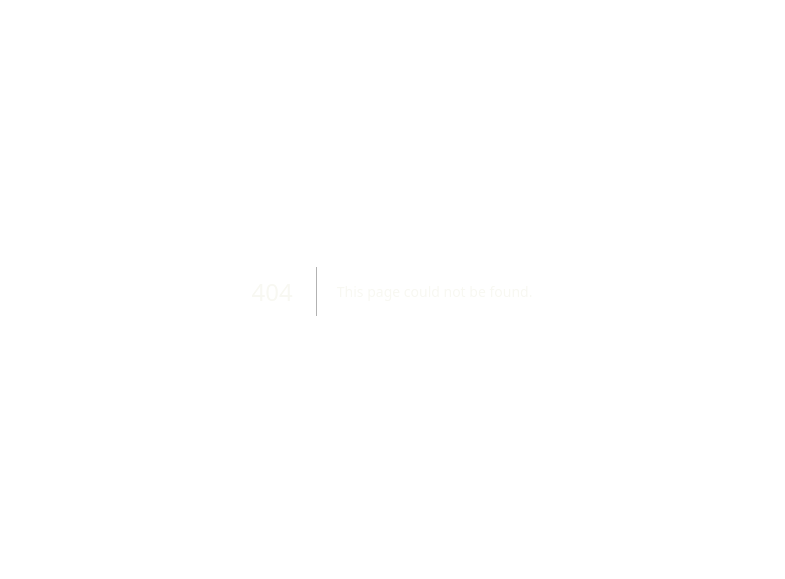
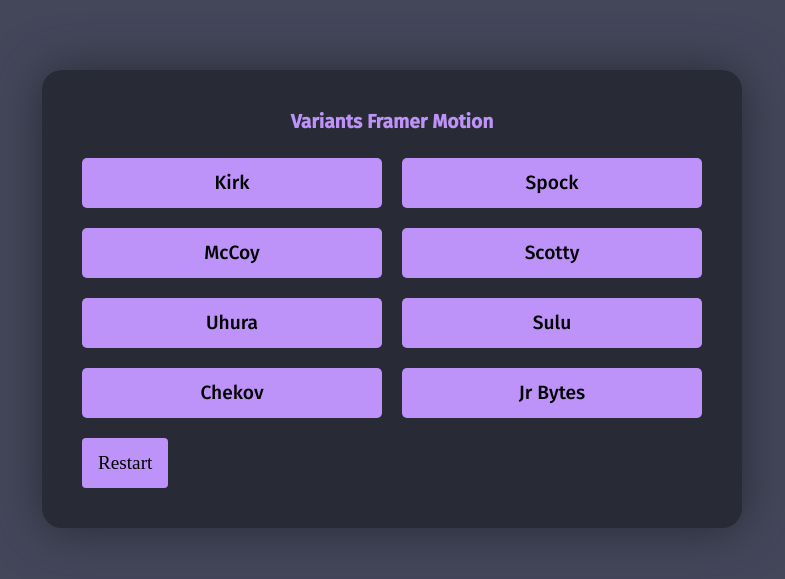
Before and after one commit to jrbytes/0001-palette, a Next.js app: page /variants-framer-motion in a window 1280 px wide. Before the commit this address had no page. Shown: the part 109-688 px from the top of the page, without its empty margins (248-1033 px from the left). Built offline with nearby package versions, Linux system fonts and the light colour scheme.

Commit message:
add variants

```diff
--- /dev/null
+++ b/src/components/VariantsFramerMotion/index.tsx
@@ -0,0 +1,50 @@
+import { motion } from 'framer-motion'
+import s from './styles.module.css'
+import { useRouter } from 'next/router'
+
+const starTrekCrew = [
+  'Kirk',
+  'Spock',
+  'McCoy',
+  'Scotty',
+  'Uhura',
+  'Sulu',
+  'Chekov',
+  'Jr Bytes'
+]
+
+export function VariantsFramerMotion () {
+  const router = useRouter()
+
+  const container = {
+    hidden: { opacity: 1, scale: 0 },
+    visible: {
+      opacity: 1,
+      scale: 1,
+      transition: {
+        delayChildren: 0.3,
+        staggerChildren: 0.2,
+      },
+    },
+  }
+
+  const item = {
+    hidden: { y: 20, opacity: 0 },
+    visible: {
+      y: 0,
+      opacity: 1,
+    },
+  }
+
+  return (
+    <div className={s.wrapper}>
+      <h2 className={s.h2}>Variants Framer Motion</h2>
+      <motion.ul variants={container} initial="hidden" animate="visible" className={s.ul}>
+        {starTrekCrew.map((name) => (
+          <motion.li key={name} variants={item} className={s.li}>{name}</motion.li>
+        ))}
+      </motion.ul>
+      <button onClick={() => router.reload()} className={s.button}>Restart</button>
+    </div>
+  )
+}
--- /dev/null
+++ b/src/components/VariantsFramerMotion/styles.module.css
@@ -0,0 +1,36 @@
+.wrapper {
+  width: 700px;
+  background-color: var(--background);
+  padding: 40px;
+  box-shadow: 1px 1px 50px var(--background);
+  border-radius: 20px;
+}
+
+.h2 {
+  margin-bottom: 1.6rem;
+  text-align: center;
+  color: var(--purple);
+}
+
+.ul {
+  list-style: none;
+  padding: 0;
+  margin: 0;
+  display: grid;
+  grid-template-columns: 1fr 1fr;
+  gap: 20px;
+}
+
+.li {
+  width: 100%;
+  height: 50px;
+  text-align: center;
+  line-height: 50px;
+  background-color: var(--purple);
+  border-radius: 5px;
+}
+
+.button {
+  height: 50px;
+  margin-top: 20px;
+}
--- a/src/pages/index.tsx
+++ b/src/pages/index.tsx
@@ -27,6 +27,7 @@ export default function Home() {
         <Link href="/usememo-star-trek-crew">08. useMemo - Star Trek Crew</Link>
         <Link href="/useeffect-star-trek-enterprise">09. useEffect - Star Trek Enterprise</Link>
         <Link href="/follow-pointer-framer-motion">10. Follow Pointer - Framer Motion</Link>
+        <Link href="/variants-framer-motion">11. Variants - Framer Motion</Link>
       </main>
     </>
   )
--- /dev/null
+++ b/src/pages/variants-framer-motion.tsx
@@ -0,0 +1,6 @@
+import styles from '@/styles/wrapper.module.css'
+import { VariantsFramerMotion  } from '@/components/VariantsFramerMotion'
+
+export default function VariantsFramerMotionPage() {
+  return <main className={`${styles.wrapper}`}><VariantsFramerMotion /></main>
+}
```
Also changed, not shown: src/components/FollowPointerFramerMotion/useEnterprise.ts (deleted, +0 -18 lines).
